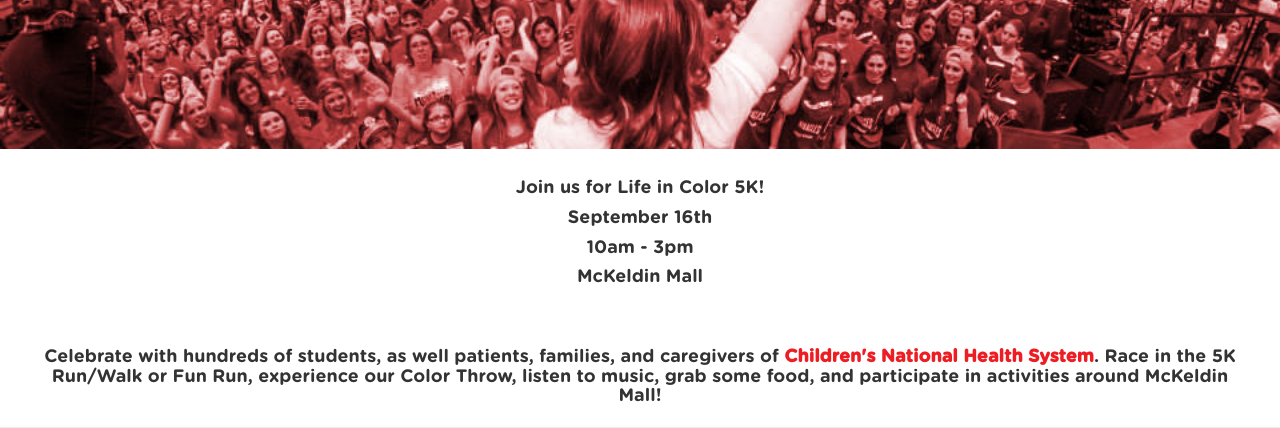
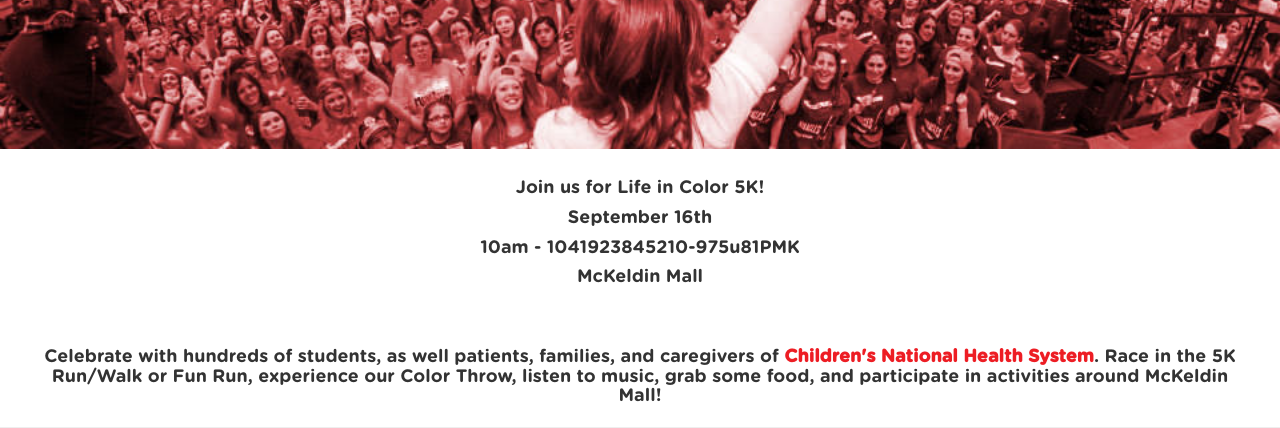
Before and after one commit to TerpThon/TerpThonWebsite, a PHP site: page /life_in_color.php in a window 1280 px wide. Shown: the part 431-859 px from the top of the page. Run offline with PHP 8.4, Linux system fonts and the light colour scheme; some libraries are stand-ins or nearby versions.

Commit message:
changed the time

```diff
--- a/public_html/life_in_color.php
+++ b/public_html/life_in_color.php
@@ -24,7 +24,7 @@ include("includes/header.inc.php");
 
 <center><h4>Join us for Life in Color 5K!<h4>
 		<h4> September 16th<h4>
-		<h4>10am - 3pm<h4>
+		<h4>10am - 1041923845210-975u81PMK<h4>
 		<h4>McKeldin Mall<h4><center>
 	<br><br>
 <div class="text1"><h4>
```
